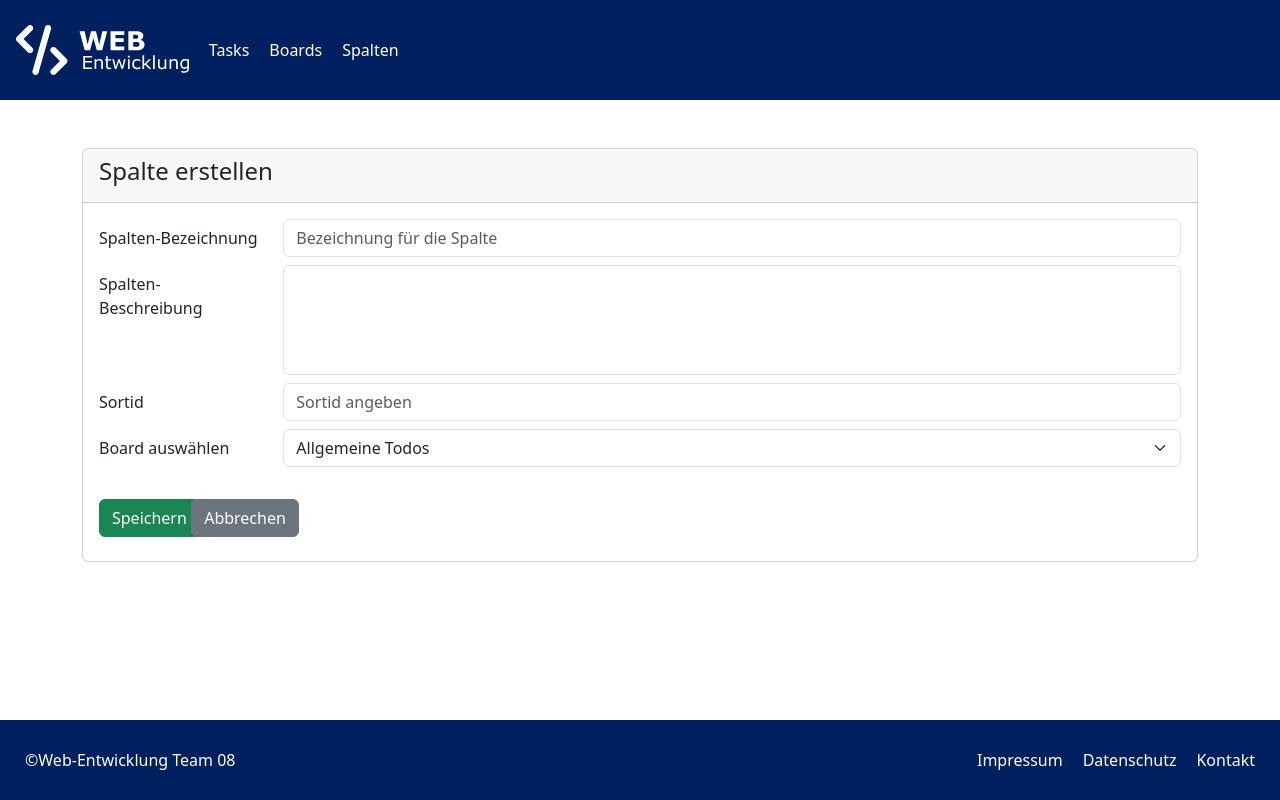
After one commit to philipp-grommes/Team08, a CodeIgniter 4 app: the page made by app/Views/add.php in a window 1280 px wide. The commit adds this page. Run offline with PHP 8.4 and a stand-in for CodeIgniter, Linux system fonts and the light colour scheme; the template is opened without the code that fills it, so the values that code supplies are empty; some libraries are stand-ins or nearby versions.

Commit message:
Commit 3 PG

```diff
--- a/app/Config/Routes.php
+++ b/app/Config/Routes.php
@@ -7,3 +7,4 @@ use CodeIgniter\Router\RouteCollection;
  */
 $routes->get('/', 'Home::index');
 $routes->get('tables', 'Tables::index');
+$routes->get('tables/add', 'Add::index');
--- /dev/null
+++ b/app/Views/add.php
@@ -0,0 +1,103 @@
+<!DOCTYPE html>
+<html lang="de">
+<head>
+    <meta charset="UTF-8">
+    <meta name="viewport" content="width=device-width, initial-scale=1.0">
+    <title>Web-Entwicklung Team08</title>
+    <link rel="stylesheet" type="text/css" href="<?= base_url('css/style.css')?>">
+    <!-- Bootstrap 5 CDN -->
+    <link
+        href="https://cdn.jsdelivr.net/npm/bootstrap@5.3.7/dist/css/bootstrap.min.css"
+        rel="stylesheet"
+    >
+    <script src="https://cdn.jsdelivr.net/npm/bootstrap@5.3.7/dist/js/bootstrap.bundle.min.js"></script>
+</head>
+
+<body class = "d-flex flex-column min-vh-100">
+
+<nav class="navbar navbar-bg px-3">
+    <div class="d-flex align-items-center h-100">
+        <img class="navbar_logo" src="<?=base_url('Images/07_-_WE-Logo.svg')?>" alt="Logo">
+        <a class="navbar-items text-decoration-none" href="<?= base_url() ?>">Tasks</a>
+        <a class="navbar-items text-decoration-none" href="<?= base_url() ?>">Boards</a>
+        <a class="navbar-items text-decoration-none" href="<?= base_url('tables') ?>">Spalten</a>
+    </div>
+</nav>
+<!-----------------------------Navigationsleiste Ende----------------------------->
+<div class="container mt-5" style="display: flex; align-items: center; justify-content: center">
+    <div class="card w-100">
+
+        <div class="card-header">
+            <div class="d-flex justify-content-between">
+                <strong>
+                    <h1 class="fs-4">Spalte erstellen</h1>
+                </strong>
+            </div>
+        </div>
+
+        <div class="card-body">
+            <fieldset>
+                <div class="row mb-2">
+                    <label for="Desig" class="col-sm-2 col-form-label">Spalten-Bezeichnung</label>
+                    <div class="col-sm-10">
+                        <input type="text" class="form-control" id="designation" name="designation" placeholder="Bezeichnung für die Spalte" value>
+                    </div>
+                </div>
+                <div class="row mb-2">
+                    <label for="Descrip" class="col-sm-2 col-form-label">Spalten-Beschreibung</label>
+                    <div class="col-sm-10">
+                        <textarea type="text" class="form-control" id="description" rows="4" style="resize : none" name="description" placeholder=""></textarea>
+                    </div>
+                </div>
+                <div class="row mb-2">
+                    <label for="Sortid" class="col-sm-2 col-form-label">Sortid</label>
+                    <div class="col-sm-10">
+                        <input  type="text" class="form-control" id="sortid" name="sortid" placeholder="Sortid angeben" value>
+                    </div>
+                </div>
+                <div class="row mb-2">
+                    <label for="Board" class="col-sm-2 col-form-label">Board auswählen</label>
+                    <div class="col-sm-10">
+                        <select class="form-select" id="board" name="board">
+                            <option value="todos">Allgemeine Todos</option>
+                            <option value="inprogress">In Bearbeitung</option>
+                            <option value="done">Erledigt</option>
+                        </select>
+                    </div>
+                </div>
+            </fieldset>
+            <div class="row mt-4">
+                <div class="col-sm-1">
+                    <button type="submit" class="btn btn-success mb-2 me-2" name="btnSpeichern" id="btnSpeichern">
+                        Speichern
+                    </button>
+                </div>
+                <div class="col-sm-1">
+                    <button type="submit" class="btn btn-secondary mb-2 me-2" name="btnAbbrechen" id="btnAbbrechen">
+                        Abbrechen
+                    </button>
+                </div>
+            </div>
+        </div>
+    </div>
+</div>
+
+<!-----------------------------Footer Anfang----------------------------->
+<footer class = "footer_class mt-auto">
+    <div class = "footer-content">
+        <div  class="footer-element-left">©Web-Entwicklung Team 08 </div>
+        <div class ="right-group">
+            <div class ="footer-element-right">Impressum </div>
+            <div class ="footer-element-right">Datenschutz </div>
+            <div class ="footer-element-right">Kontakt</div>
+        </div>
+    </div>
+</footer>
+
+<!-----------------------------Footer Ende----------------------------->
+
+<!-- Bootstrap JS (optional) -->
+<script src="https://cdn.jsdelivr.net/npm/bootstrap@5.3.2/dist/js/bootstrap.bundle.min.js"></script>
+
+</body>
+</html>
--- a/app/Views/startseite.php
+++ b/app/Views/startseite.php
@@ -4,7 +4,7 @@
     <meta charset="UTF-8">
     <meta name="viewport" content="width=device-width, initial-scale=1.0">
     <title>Web-Entwicklung Team08</title>
-    <link rel="stylesheet" type="text/css" href="css/style.css">
+    <link rel="stylesheet" type="text/css" href="<?= base_url('css/style.css')?>">
 
     <!-- Bootstrap 5 CDN -->
     <link
@@ -18,7 +18,7 @@
 <!-----------------------------Navigationsleiste Anfang----------------------------->
 <nav class="navbar navbar-bg px-3">
     <div class="d-flex align-items-center h-100">
-            <img class="navbar_logo" src="Images/07_-_WE-Logo.svg" alt="Logo">
+            <img class="navbar_logo" src="<?=base_url('Images/07_-_WE-Logo.svg')?>" alt="Logo">
         <a class="navbar-items text-decoration-none" href="<?= base_url() ?>">Tasks</a>
         <a class="navbar-items text-decoration-none" href="<?= base_url() ?>">Boards</a>
         <a class="navbar-items text-decoration-none" href="<?= base_url('tables') ?>">Spalten</a>
```
Also changed, not shown: app/Controllers/Add.php (added, +11 -0 lines), app/Views/tables.php (+43 -10 lines).
